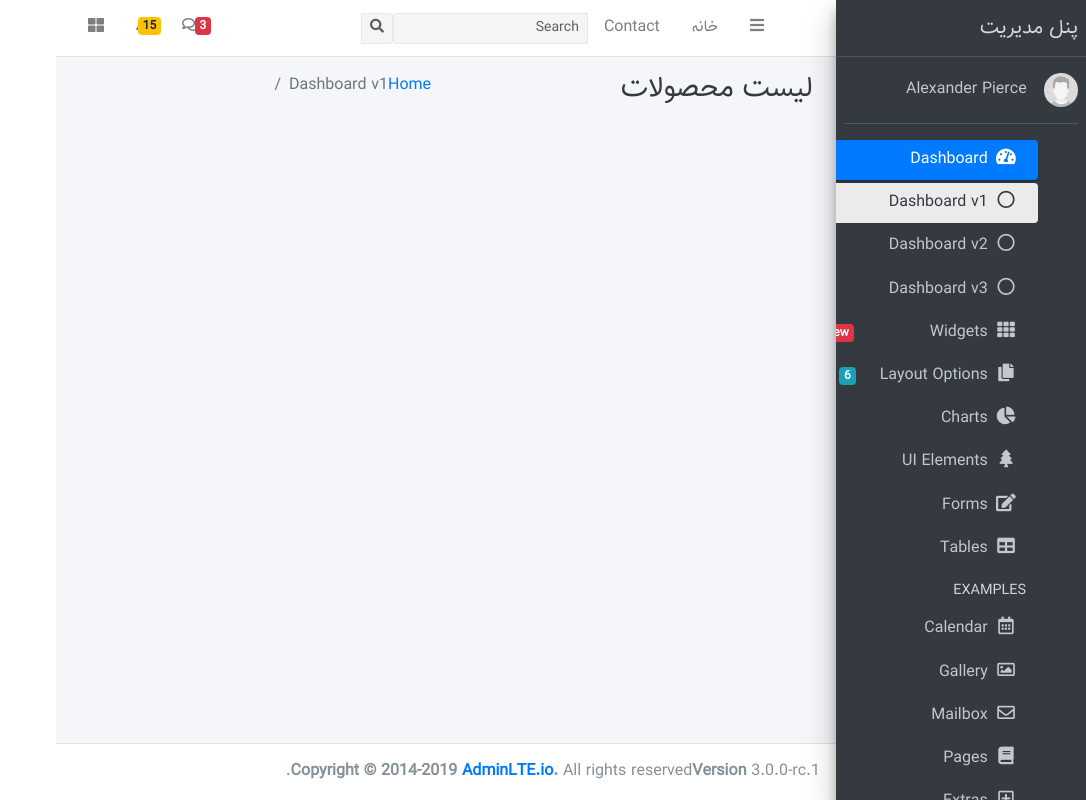
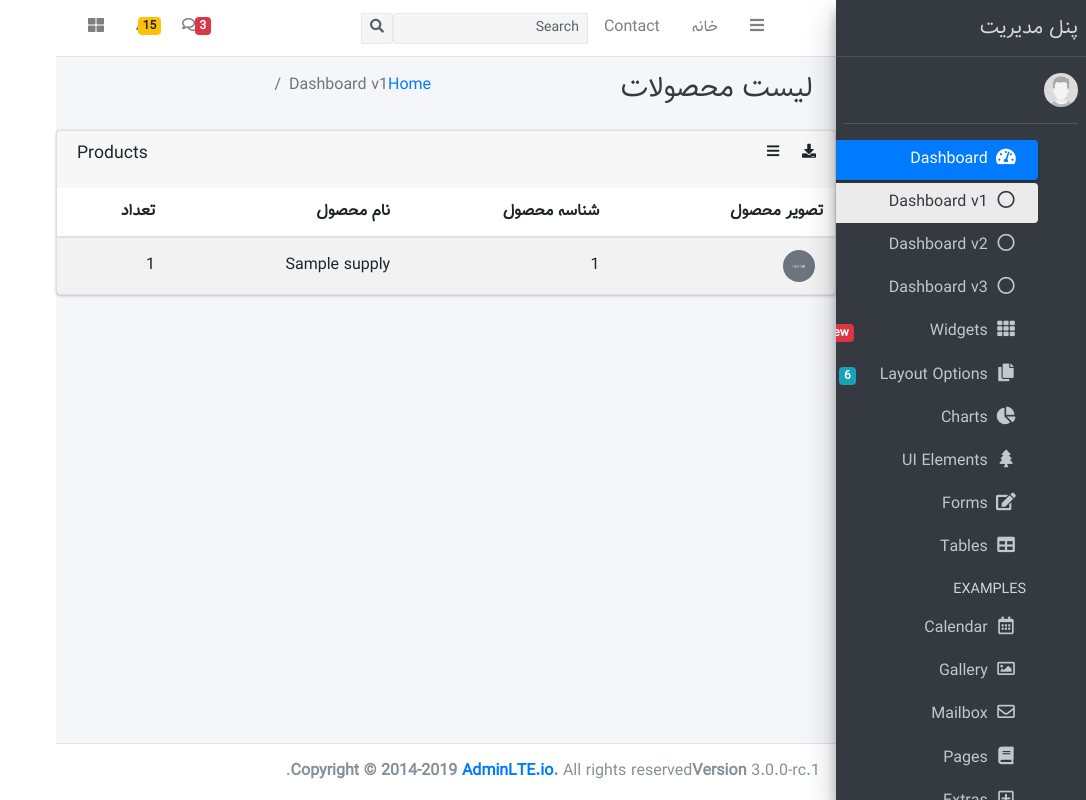
Before and after one commit to AliRezaDm/Audit_Feature, a Django app: page / in a window 1280 px wide. Shown: the whole page, without its empty margins (194-1280 px from the left). Run offline with Django 5.2, Linux system fonts and the light colour scheme; tables that the repository leaves empty hold one stand-in row (values such as "Sample post"); some libraries are stand-ins or nearby versions.

Commit message:
content.html added

```diff
--- a/goods/models.py
+++ b/goods/models.py
@@ -1,4 +1,5 @@
 from django.db import models
+from django.utils import html
 
 #Managers
 class SupplyManager(models.Manager):
@@ -49,5 +50,6 @@
         verbose_name = 'محصول'
         verbose_name_plural = 'محصولات'
 
+
     def __str__(self):
          return self.title
--- /dev/null
+++ b/templates/goods/content.html
@@ -0,0 +1,45 @@
+{% load static %}
+
+
+<div class="card">
+    <div class="card-header border-0">
+      <h3 class="card-title">Products</h3>
+      <div class="card-tools">
+        <a href="#" class="btn btn-tool btn-sm">
+          <i class="fas fa-download"></i>
+        </a>
+        <a href="#" class="btn btn-tool btn-sm">
+          <i class="fas fa-bars"></i>
+        </a>
+      </div>
+    </div>
+    <div class="card-body p-0">
+      <table class="table table-striped table-valign-middle">
+        <thead>
+        <tr>
+          <th>تصویر محصول</th>
+          <th>شناسه محصول</th>
+          <th>نام محصول</th>
+          <th>تعداد</th>
+        </tr>
+        </thead>
+        <tbody>
+          {% for object in object_list%}
+        <tr>
+          <td>
+            <img src="dist/img/default-150x150.png" alt="{{object.title}}" class="img-circle img-size-32 mr-2">
+
+          </td>
+          <td>{{object.id}}</td>
+          <td>
+            {{object.title}}
+          </td>
+          <td>
+           {{object.count}}
+          </td>
+        </tr>
+       {% endfor %}
+        </tbody>
+      </table>
+    </div>
+  </div>
--- a/templates/goods/supply_list.html
+++ b/templates/goods/supply_list.html
@@ -176,7 +176,7 @@
           <img src="{% static 'images/profile.png'%}" class="img-circle elevation-2'%}" alt="User Image">
         </div>
         <div class="info">
-          <a href="#" class="d-block">Alexander Pierce</a>
+          <a href="#" class="d-block">{{user.username}}</a>
         </div>
       </div>
 
@@ -642,7 +642,7 @@
     <!-- /.content-header -->
 
     <!-- Main content -->
-
+    {% include "goods/content.html" %}
     <!-- /.content -->
   </div>
   <!-- /.content-wrapper -->
```
